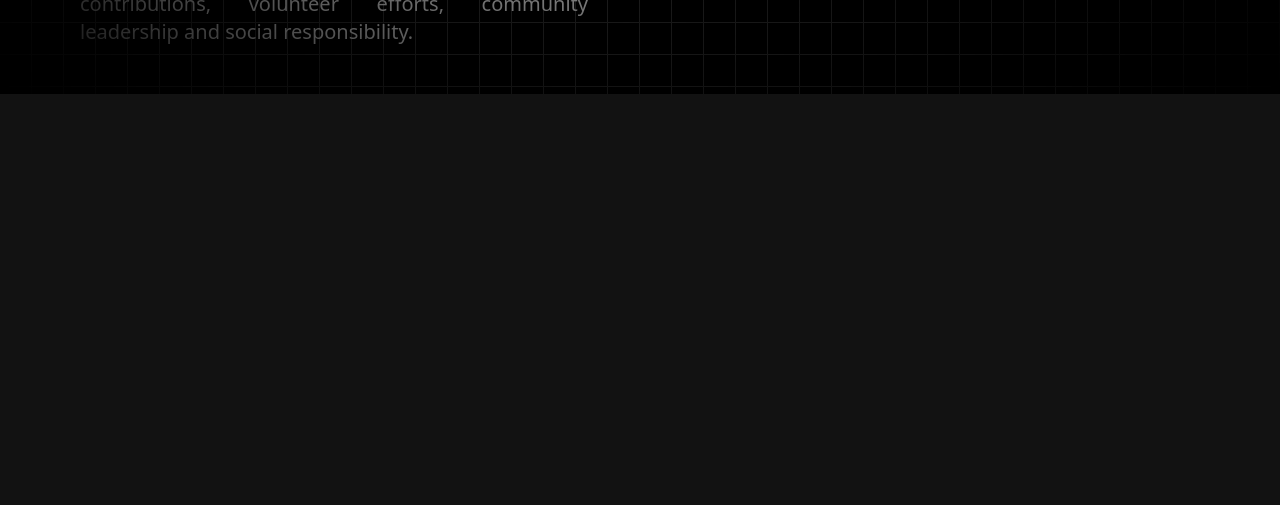
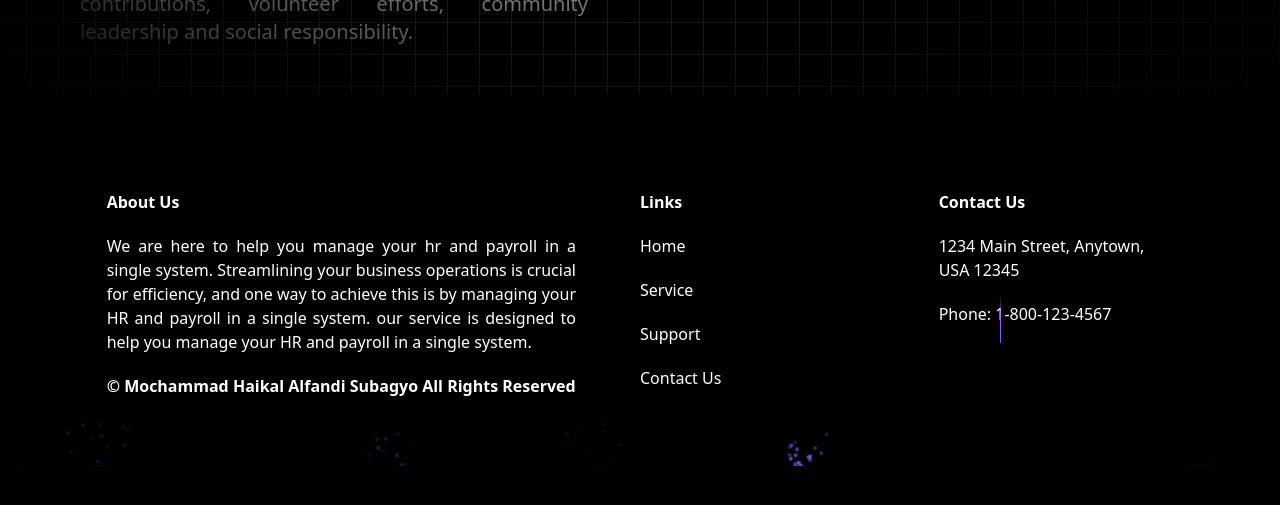
Before and after one commit to GrimsAlphaDev/hris, a Next.js app: page / in a window 1280 px wide. Shown: the part 2033-2538 px from the top of the page. Before the commit the page ends 2127 px from the top, so only its background shows below. Built offline with nearby package versions, Linux system fonts and the light colour scheme.

Commit message:
update landing page footer

```diff
--- a/app/page.tsx
+++ b/app/page.tsx
@@ -1,3 +1,4 @@
+import Footer from "@/components/landing_page/Footer";
 import HeroSection from "@/components/landing_page/HeroSection";
 import Service from "@/components/landing_page/Service";
 import Support from "@/components/landing_page/Support";
@@ -11,6 +12,7 @@ export default function Home() {
       <HeroSection />
       <Service />
       <Support />
+      <Footer />
     </main>
   );
 }
--- /dev/null
+++ b/components/landing_page/Footer.tsx
@@ -0,0 +1,82 @@
+"use client";
+
+import { motion } from 'framer-motion'
+import React from 'react'
+import { BackgroundBeamsWithCollision } from '../ui/background-beams-with-collision';
+
+const Footer = () => {
+    return (
+        <footer className='mx-auto w-full pt-24 bg-primary-100 pb-32'>
+            <BackgroundBeamsWithCollision>
+            <div
+                className="justify-content mx-auto w-5/6 md:flex md:justify-between md:gap-16"
+            >
+                {/* First Col*/}
+                <motion.div
+                    initial="hidden"
+                    whileInView="visible"
+                    viewport={{ once: true, amount: 0.5 }}
+                    transition={{ duration: 0.5, delay: 0.2 }}
+                    variants={{
+                        hidden: { opacity: 0, x: -50 },
+                        visible: { opacity: 1, x: 0 }
+                    }}
+                    className="md:w-6/12 mb-14"
+                >
+                    <h4 className="font-bold">About Us</h4>
+                    <p className="my-5 text-justify">
+                        We are here to help you manage your hr and payroll in a single system. Streamlining your business operations is crucial for efficiency, and one way to achieve this is by managing your HR and payroll in a single system. our service is designed to help you manage your HR and payroll in a single system.
+                    </p>
+                    {/* copyright */}
+                    <p className="font-bold">
+                        &copy; Mochammad Haikal Alfandi Subagyo All Rights Reserved
+                    </p>
+                </motion.div>
+                {/* Secound Col */}
+                <motion.div
+                    initial="hidden"
+                    whileInView="visible"
+                    viewport={{ once: true, amount: 0.5 }}
+                    transition={{ duration: 0.5, delay: 0.3 }}
+                    variants={{
+                        hidden: { opacity: 0, x: -50 },
+                        visible: { opacity: 1, x: 0 }
+                    }}
+                    className="md:w-3/12 mb-14">
+                    <h4 className="font-bold">Links</h4>
+                    <ul className="my-5">
+                        <li className="mb-5">Home</li>
+                        <li className="mb-5">Service</li>
+                        <li className="mb-5">Support</li>
+                        <li className="mb-5">Contact Us</li>
+                    </ul>
+
+                </motion.div>
+
+                {/* Third Col */}
+                <motion.div
+                    initial="hidden"
+                    whileInView="visible"
+                    viewport={{ once: true, amount: 0.5 }}
+                    transition={{ duration: 0.5, delay: 0.4 }}
+                    variants={{
+                        hidden: { opacity: 0, x: -50 },
+                        visible: { opacity: 1, x: 0 }
+                    }} className="md:w-3/12 mb-5">
+                    <h4 className="font-bold">Contact Us</h4>
+                    <p className="my-5">
+                        1234 Main Street, Anytown, USA 12345
+                    </p>
+                    <p>
+                        Phone: 1-800-123-4567
+                    </p>
+
+                </motion.div>
+
+            </div>
+            </BackgroundBeamsWithCollision>
+        </footer>
+    )
+}
+
+export default Footer
```
